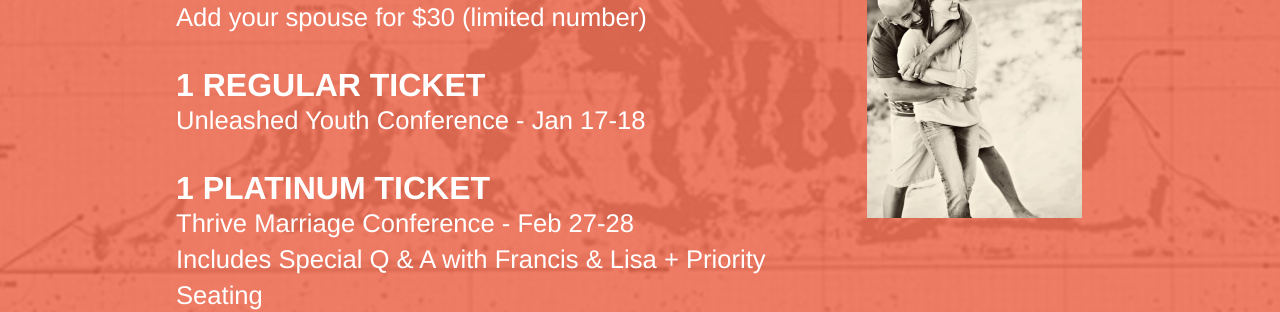
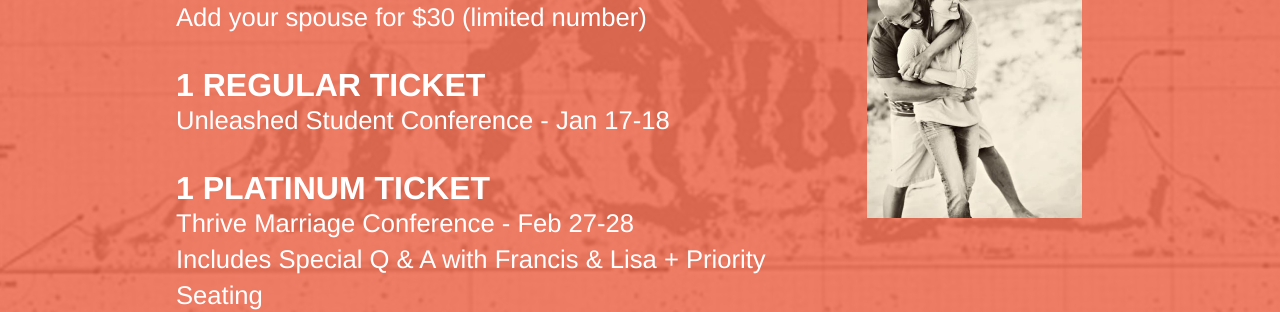
Before and after one commit to bamboocreative/thriveunleashed, a Jekyll site: the page built from index.html, in a window 1280 px wide and 900 px high, scrolled down 4716 px. Shown: the part 154-466 px from the top of the window. Built offline with Jekyll 4.4.1, drawn with Linux system fonts in a browser that asks for light colours; some web fonts are replaced.

Commit message:
Youth -> Student

```diff
--- a/index.html
+++ b/index.html
@@ -212,7 +212,7 @@
 
                     <h4 class="uppercase">1 Regular Ticket</h4>
 
-                        <span>Unleashed Youth Conference - Jan 17-18</span>
+                        <span>Unleashed Student Conference - Jan 17-18</span>
 
                     <h4 class="uppercase">1 Platinum Ticket</h4>
 
```
Also changed, not shown: img/youth-conf.png.
